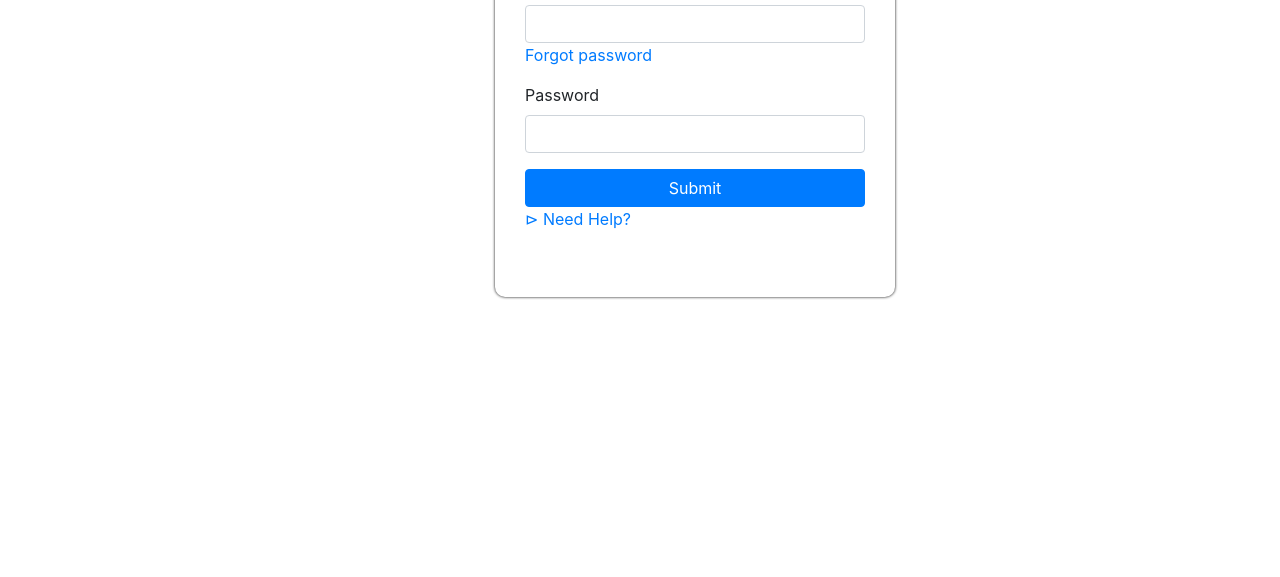
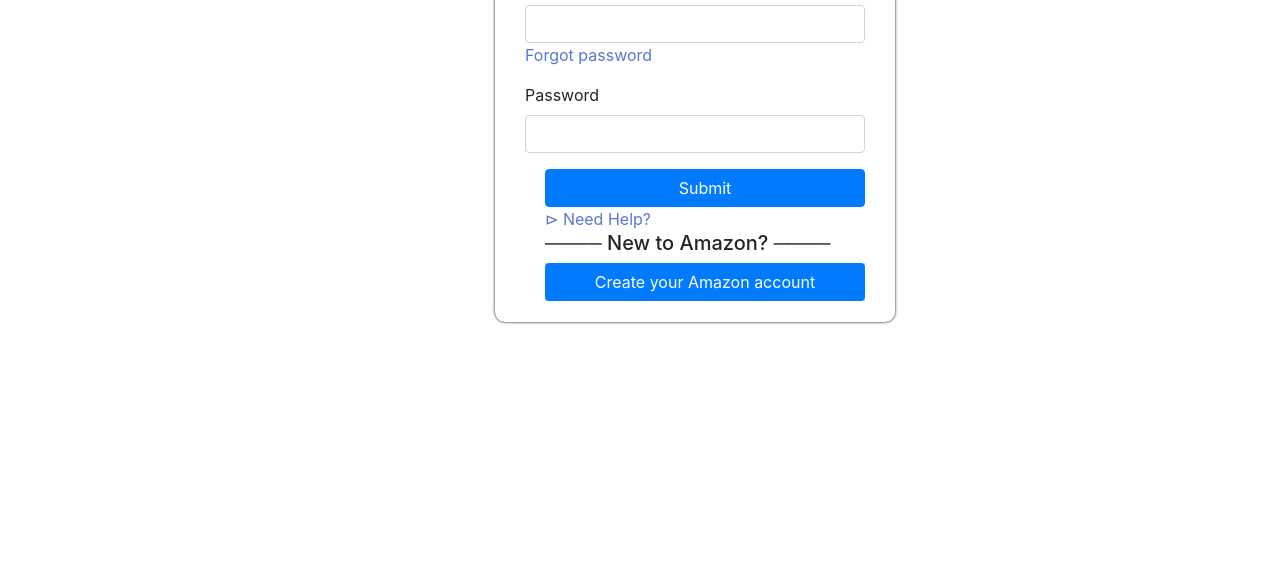
Before and after one commit to hetalpat8/Day_2_homework_amazon, a plain HTML site: page index.html in a window 1280 px wide. Shown: the part 223-800 px from the top of the page. Drawn offline with nearby package versions, Linux system fonts and the light colour scheme.

Commit message:
day 2 homework amazon login

```diff
--- a/CSS/styles.css
+++ b/CSS/styles.css
@@ -4,7 +4,7 @@
    position: absolute;
    top: 15vh;
    width: 400px;
-   height: 400px;
+   height: 425px;
    background: #ffff;
    padding: 30px;
    border-radius: 10px;
@@ -12,10 +12,31 @@
 }
 
 .button {
-    color: #ffcc66;
-    background: #ffcc66;
+    background: lightgray;
+    color: black;
+
+}
+
+.myButton {
+    /*background: darkgoldenrod;*/
+    color: rgb(87, 120, 211);
 }
 
 image: url(https://via.placeholder.com/105/31);
 
 <img src="https://via.placeholder.com/105/31" alt="placeholder.com">;
+
+
+/*.button {
+    margin-left: 121px;
+    margin-top: 10px;
+    width: 84px;
+    height: 45px;
+    background: ,lightgray;
+    border: none;
+    color: white;
+    font-size:14px;
+    font-weight:700;
+
+
+}
--- a/index.html
+++ b/index.html
@@ -26,12 +26,20 @@
           <label for="exampleInputPassword1">Password</label>
           <input type="password" class="form-control" id="exampleInputPassword1">
         </div>
-        <!--<div class="form-group form-check">
-          <input type="checkbox" class="form-check-input" id="exampleCheck1">
-          <label class="form-check-label" for="exampleCheck1">Need Help?</label>
-        </div>-->
+        <div class="form-group form-check">
+          <!--<input type="checkbox" class="form-check-input" id="exampleCheck1">
+          <label class="form-check-label" for="exampleCheck1">Need Help?</label>-->
+        <!--</div>-->
         <button type="submit" class="btn btn-primary btn-block">Submit</button>
+        <div class="mybutton">
+          <!--<a href="#" class="myButton">Continue</a>-->
+          </div>
         <a href="#" class="myButton">&#x22B3 Need Help? </a>
+        <h5>        &#9472&#9472&#9472&#9472 New to Amazon? &#9472&#9472&#9472&#9472</H5>
+        <div class="button">
+          <!--<a href="#" class="Mybutton">Create your amazon account</a>-->
+          <button type="myButton" class="btn btn-primary btn-block">Create your Amazon account</Create your amazon account>
+          </div>
       </form>
 
 
@@ -40,10 +48,15 @@
 
   </section>
   <div>
-   <h5>&#9472&#9472&#9472&#9472 New to Amazon? &#9472&#9472&#9472&#9472</H5>
-    <button type="submit" class="btn btn-primary btn-block">Create your Amazon account</button>
+
+
+    <div class="button">
+
+      </div>
 
   </div>
+
+
 </body>
 
 </html>
```
